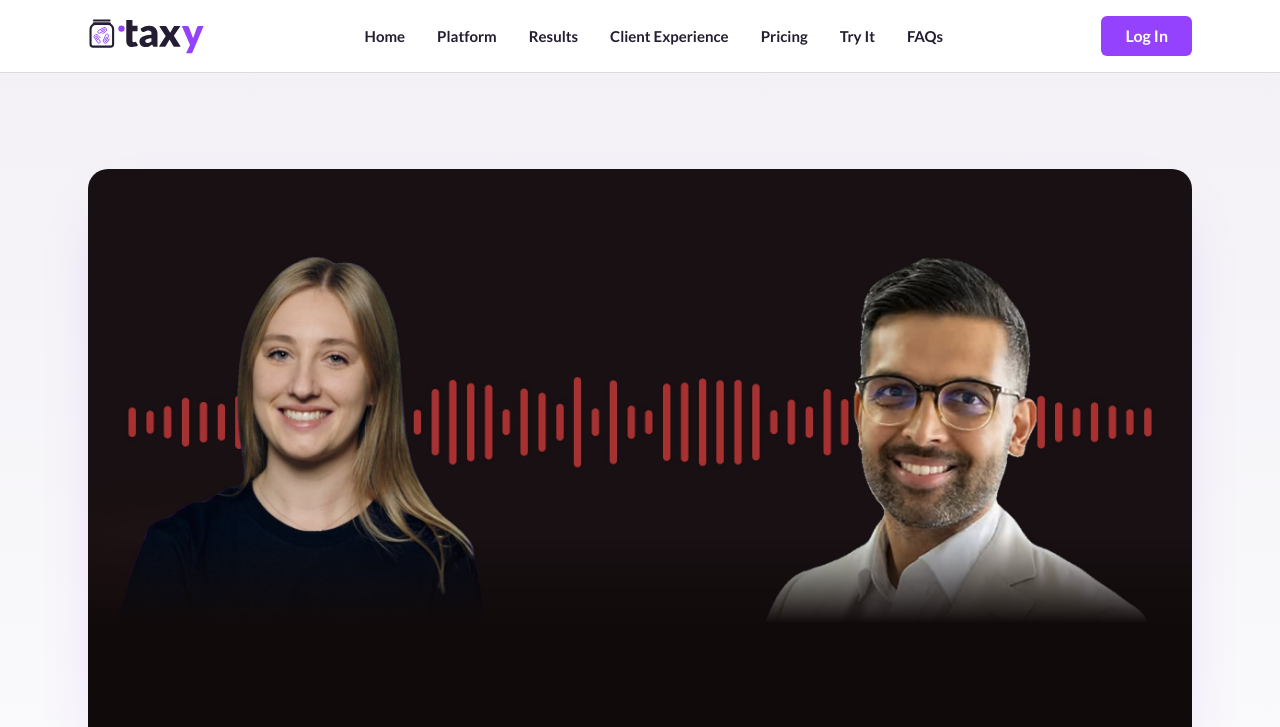
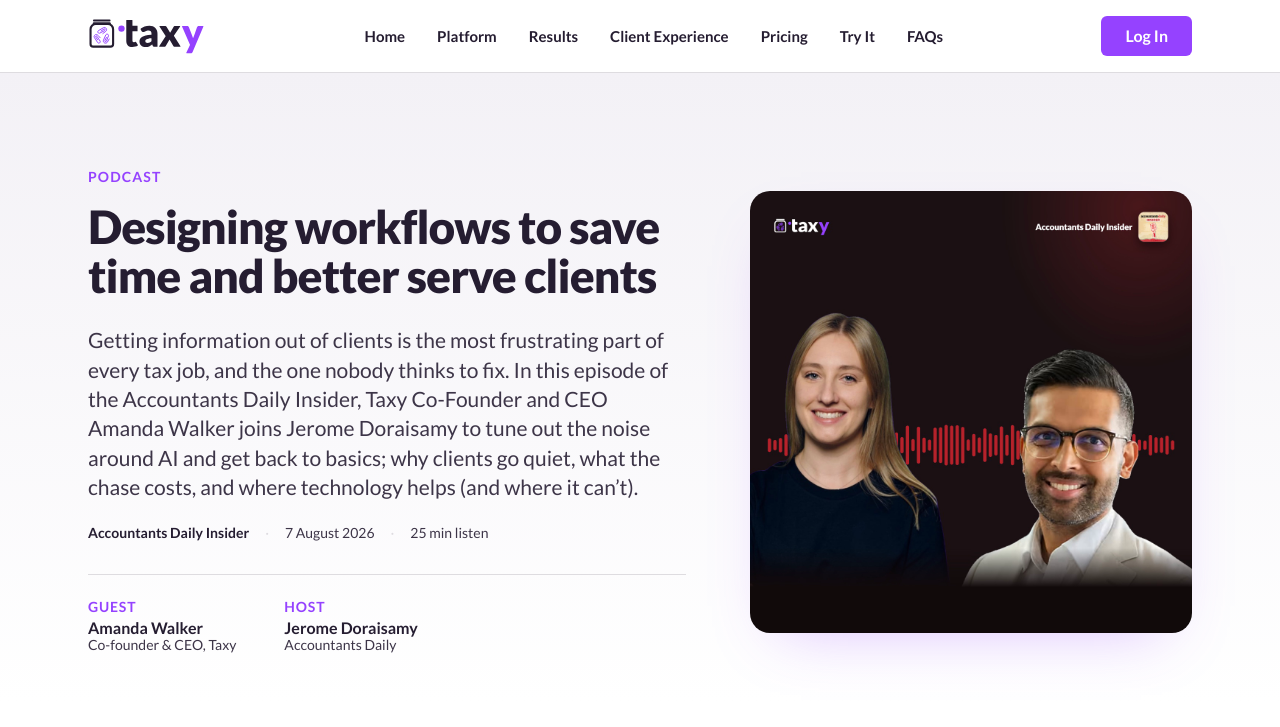
Before and after one commit to taxy-au/taxy-website, a Jekyll site: the page built from podcast/getting-clients-to-respond.html, in a window 1280 px wide and 1400 px high. Shown: the top 727 px of the window. Built offline with Jekyll 4.4.1, drawn with Linux system fonts in a browser that asks for light colours.

Commit message:
podcast: revert hero to two-column with square image, keep landscape for OG
Square co-brand tile sits beside the headline (fills the column height; landscape
read too short there). The new landscape artwork stays as the OG/share image.

Co-Authored-By: Claude Opus 4.8 <noreply@anthropic.com>

```diff
--- a/_sass/_podcast.scss
+++ b/_sass/_podcast.scss
@@ -24,21 +24,23 @@
     padding-block: $space-5 $space-4;
   }
 
-  // Landscape co-brand banner on top, editorial text beneath.
+  // Two columns at desktop: editorial text left, square co-brand image right.
+  // Stacks (text then image) below $breakpoint-md.
   .container {
-    display: flex;
-    flex-direction: column;
-    gap: $space-5;
+    display: grid;
+    grid-template-columns: 1.15fr 0.85fr;
+    gap: $space-6;
+    align-items: center;
 
     @media (max-width: $breakpoint-md) {
-      gap: $space-4;
+      grid-template-columns: 1fr;
+      gap: $space-5;
     }
   }
 }
 
 .episode-hero__head {
   margin: 0;
-  max-width: 820px; // comfortable reading measure beneath the full-width banner
 }
 
 .episode-hero__eyebrow {
@@ -103,8 +105,7 @@
   text-align: left;
 }
 
-// Co-brand landscape banner (guest × host + Accountants Daily), full container
-// width at the top of the hero.
+// Co-brand still (guest × host + Accountants Daily), square, beside the headline.
 .episode-hero__cobrand {
   margin: 0;
 }
--- a/podcast/getting-clients-to-respond.html
+++ b/podcast/getting-clients-to-respond.html
@@ -18,10 +18,6 @@ author: Amanda Walker
 
   <header class="episode-hero" id="cobrand-hero">
     <div class="container">
-      <figure class="episode-hero__cobrand">
-        <img class="episode-cobrand" src="{{ '/assets/img/podcast/episode-cobrand-hero.jpg' | relative_url }}" width="1200" height="630" alt="Taxy co-founder and CEO Amanda Walker in conversation with Jerome Doraisamy on the Accountants Daily Insider podcast">
-      </figure>
-
       <div class="episode-hero__head">
         <p class="episode-hero__eyebrow">Podcast</p>
         <h1 class="episode-hero__title">Designing workflows to save time and better serve clients</h1>
@@ -47,6 +43,10 @@ author: Amanda Walker
           </div>
         </dl>
       </div>
+
+      <figure class="episode-hero__cobrand">
+        <img class="episode-cobrand" src="{{ '/assets/img/podcast/episode-cobrand-square.jpg' | relative_url }}" width="1200" height="1200" alt="Taxy co-founder and CEO Amanda Walker in conversation with Jerome Doraisamy on the Accountants Daily Insider podcast">
+      </figure>
     </div>
   </header>
 
```
